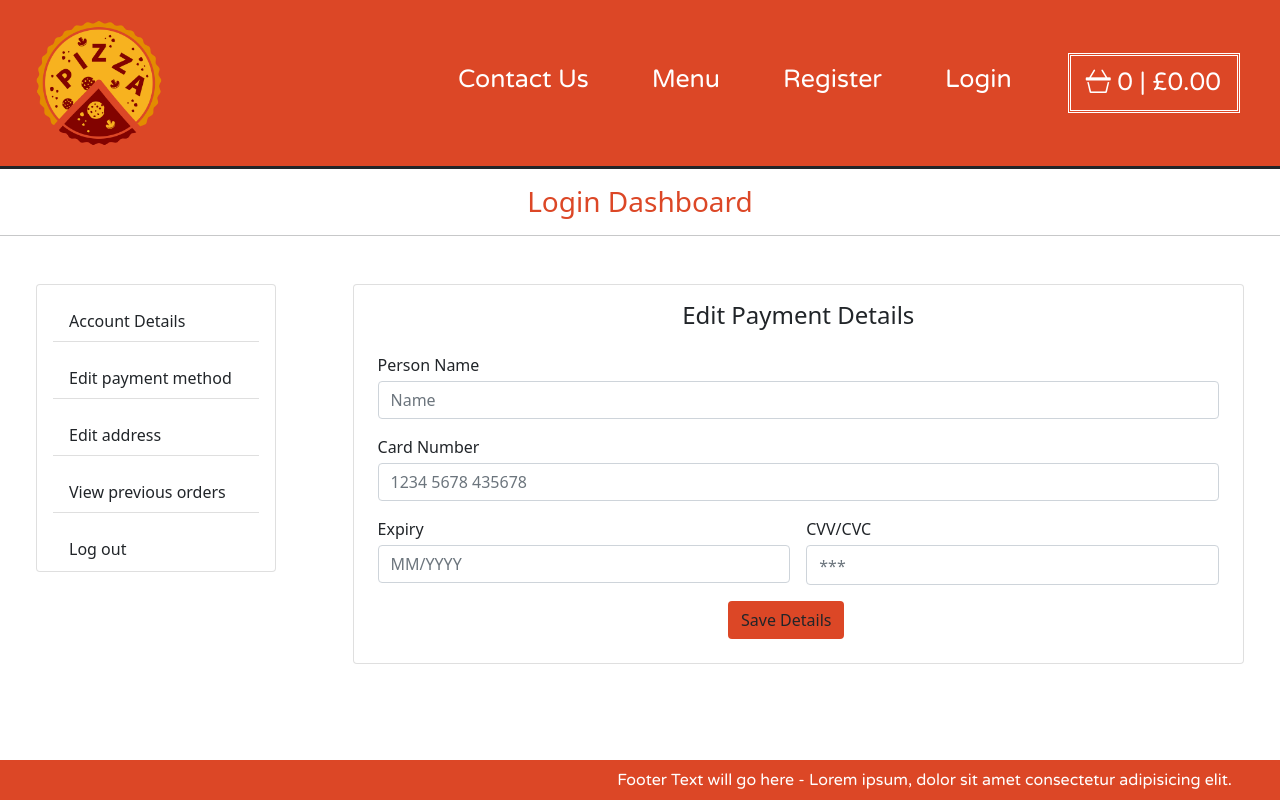
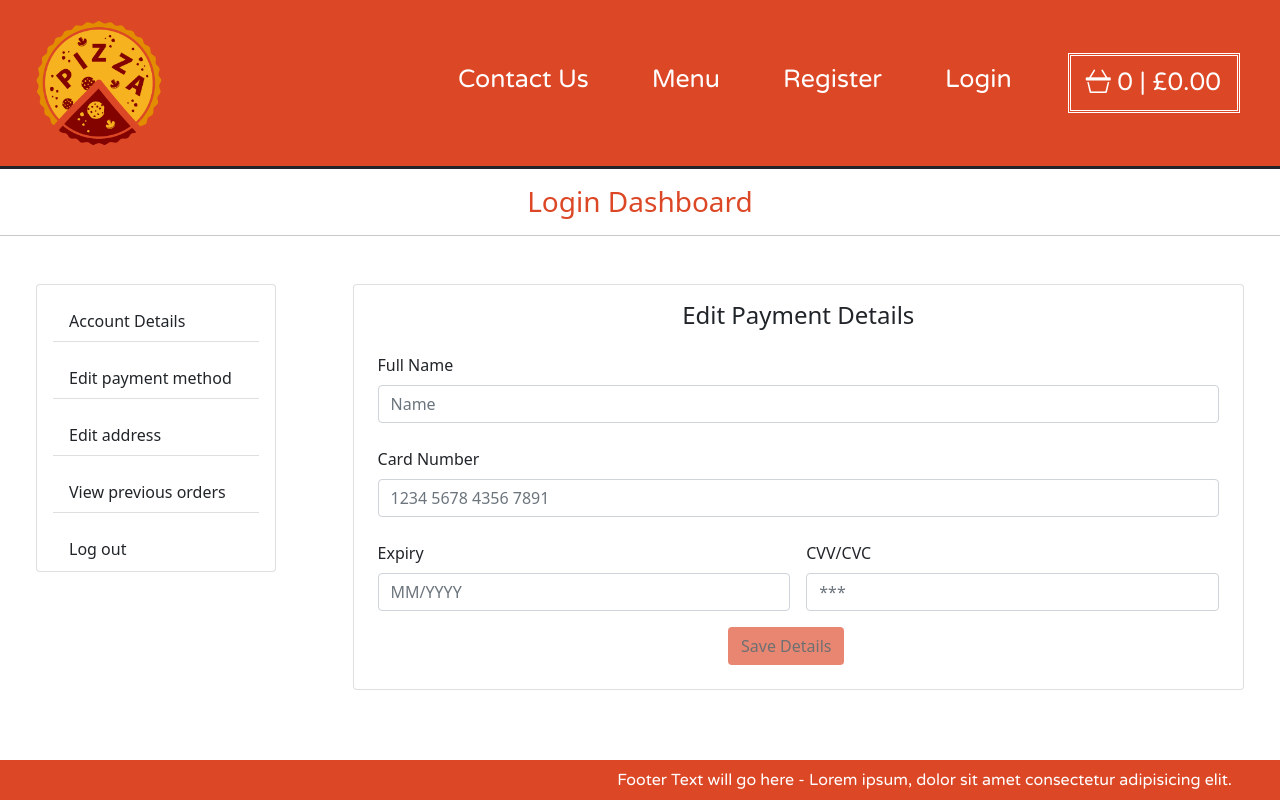
Before and after one commit to ZachDeath/Team-10-FoodDelivery-angular-app, an Angular app in the folder frontend/: page /login-dashboard/payment in a window 1280 px wide. Built offline with nearby package versions, Linux system fonts and the light colour scheme.

Commit message:
Validation on user dashboard forms and ready to send data to db

```diff
--- a/frontend/package.json
+++ b/frontend/package.json
@@ -18,6 +18,7 @@
     "@angular/platform-browser": "~13.0.0",
     "@angular/platform-browser-dynamic": "~13.0.0",
     "@angular/router": "~13.0.0",
+    "angular-credit-cards": "^3.1.8",
     "bootstrap": "^5.1.3",
     "prettier": "^2.5.0",
     "rxjs": "~7.4.0",
--- a/frontend/src/app/app.module.ts
+++ b/frontend/src/app/app.module.ts
@@ -3,7 +3,7 @@ import { BrowserModule } from '@angular/platform-browser';
 import { appComponent } from './app.component';
 import { HeaderComponent } from './components/header/header.component';
 import { FooterComponent } from './components/footer/footer.component';
-import { FormsModule } from '@angular/forms';
+import { FormsModule, ReactiveFormsModule } from '@angular/forms';
 import { LoginFormComponent } from './components/login-form/login-form.component';
 import { MainPageComponent } from './components/main-page/main-page.component';
 import { RegistrationComponent } from './components/registration/registration.component';
@@ -19,13 +19,15 @@ import { ContactPageComponent } from './components/contact-page/contact-page.com
 import {HttpClientModule} from '@angular/common/http';
 import { LoginComponent } from './components/account-components/login/login.component';
 import { AdminComponent } from './components/admin/admin.component';
+import { AccountAddressComponent } from './components/account-components/account-address/account-address.component';
+import { AccountPaymentComponent } from './components/account-components/account-payment/account-payment.component';
 
 
 @NgModule({
   declarations: [appComponent, HeaderComponent, FooterComponent,
     LoginFormComponent, MainPageComponent, RegistrationComponent,
     BannerComponent, BasketComponent, MenuComponent, ErrorPageComponent,
-    MeatEaterMenuComponent,VegMenuComponent,SideMenuComponent, ContactPageComponent, LoginComponent, AdminComponent],
+    MeatEaterMenuComponent,VegMenuComponent,SideMenuComponent, ContactPageComponent, LoginComponent, AdminComponent, AccountAddressComponent, AccountPaymentComponent],
 
   imports: [BrowserModule,
   FormsModule, RoutingModule, HttpClientModule],
--- a/frontend/src/app/components/account-components/account-address/account-address.component.html
+++ b/frontend/src/app/components/account-components/account-address/account-address.component.html
@@ -2,55 +2,68 @@
     <div class="card px-4">
         <h4 class="h8 py-3 text-center">Edit Address Details</h4>
         <div class="row gx-3">
-            <form>
+            <form id="address-form" class="form" (ngSubmit)="onSubmit()" #addressForm="ngForm">
+
                 <!-- 2 column grid layout with text inputs for the first and last names -->
                 <div class="row mb-4">
                   <div class="col">
                     <div class="form-outline">
-                        <label class="form-label" for="form7Example1">First name</label>
-                        <input type="text" id="form7Example1" class="form-control" />
+                        <label class="form-label" for="firstName">First name</label>
+                        <input type="text" name="firstName" #firstName="ngModel" class="form-control" ngModel required>
+                        <span class="help-block" style="color: red;"
+                            *ngIf="!firstName.valid && firstName.touched">First Name Required!</span>
                     </div>
                   </div>
                   <div class="col">
                     <div class="form-outline">
-                        <label class="form-label" for="form7Example2">Last name</label>
-                        <input type="text" id="form7Example2" class="form-control" />
+                        <label class="form-label" for="lastName">Last name</label>
+                        <input type="text" name="lastName" #lastName="ngModel" class="form-control" ngModel required>
+                        <span class="help-block" style="color: red;"
+                            *ngIf="!lastName.valid && lastName.touched">Last Name Required!</span>
                     </div>
                   </div>
                 </div>
 
 
                 <div class="form-outline mb-4">
-                    <label class="form-label" for="form7Example3">Address line 1</label>
-                    <input type="text" id="form7Example3" class="form-control" />
+                    <label class="form-label" for="address1">Address line 1</label>
+                    <input type="text" name="address1" #address1="ngModel" class="form-control" ngModel required>
+                    <span class="help-block" style="color: red;"
+                            *ngIf="!address1.valid && address1.touched">Address Line 1 Required!</span>
                 </div>
 
 
                 <div class="form-outline mb-4">
-                    <label class="form-label" for="form7Example3">Address line 2</label>
-                    <input type="text" class="form-control" />
+                    <label class="form-label" for="address2">Address line 2 (Optional)</label>
+                    <input type="text"  name="address2" class="form-control">
                 </div>
 
 
                 <div class="form-outline mb-4">
-                    <label class="form-label" for="form7Example3">City</label>
-                    <input type="text"  class="form-control" />
+                    <label class="form-label" for="city">City</label>
+                    <input type="text"  name="city" #city="ngModel" class="form-control" ngModel required>
+                    <span class="help-block" style="color: red;"
+                            *ngIf="!city.valid && city.touched">City Required!</span>
                 </div>
 
                 <div class="form-outline mb-4">
-                    <label class="form-label" for="form7Example3">State/Province/Region</label>
-                    <input type="text"  class="form-control" />
+                    <label class="form-label" for="state">State/Province/Region</label>
+                    <input type="text"  name="state" #state="ngModel" class="form-control" ngModel required>
+                    <span class="help-block" style="color: red;"
+                            *ngIf="!state.valid && state.touched">State/Province/Region Required!</span>
                 </div>
 
                 <div class="form-outline mb-4">
-                    <label class="form-label" for="form7Example3">Post Code</label>
-                    <input type="text" class="form-control" />
+                    <label class="form-label" for="post">Post Code</label>
+                    <input type="text" name="post" #post="ngModel" class="form-control" ngModel required>
+                    <span class="help-block" style="color: red;"
+                            *ngIf="!post.valid && post.touched">Post Code Required!</span>
                 </div>
 
                 <div class="row">
                     <div class="col text-center">
                         <button class="btn btn-block mb-4"
-                            style="background-color: #dc4726;">Save Details</button>
+                            style="background-color: #dc4726;" [disabled]="!addressForm.valid">Save Details</button>
                     </div>
                 </div>
 
--- a/frontend/src/app/components/account-components/account-address/account-address.component.ts
+++ b/frontend/src/app/components/account-components/account-address/account-address.component.ts
@@ -1,4 +1,7 @@
-import { Component, OnInit, ViewChild } from '@angular/core';
+import { CommonModule } from '@angular/common';
+import { Component, NgModule, OnInit, ViewChild } from '@angular/core';
+import { FormsModule, NgForm } from '@angular/forms';
+
 
 
 @Component({
@@ -9,7 +12,7 @@ import { Component, OnInit, ViewChild } from '@angular/core';
 
 export class AccountAddressComponent implements OnInit {
 
-
+  @ViewChild('addressForm') addressForm: NgForm;
 
   constructor() { }
 
@@ -18,6 +21,10 @@ export class AccountAddressComponent implements OnInit {
 
   }
 
+  onSubmit(): void {
+
+  }
+
 
 
 }
--- a/frontend/src/app/components/account-components/account-payment/account-payment.component.html
+++ b/frontend/src/app/components/account-components/account-payment/account-payment.component.html
@@ -1,33 +1,46 @@
 <div class="container p-0">
     <div class="card px-4">
         <h4 class="h8 py-3 text-center">Edit Payment Details</h4>
+        <form id="payment-form" class="form" (ngSubmit)="onSubmit()" #paymentForm="ngForm">
         <div class="row gx-3">
-            <div class="col-12">
+            <div class="col-12 mb-4">
                 <div class="d-flex flex-column">
-                    <p class="text mb-1">Person Name</p> <input class="form-control mb-3" type="text" placeholder="Name">
+                    <label class="form-label" for="fullName">Full Name</label>
+                    <input type="text" name="fullName" #fullName="ngModel" class="form-control" placeholder="Name" ngModel required>
+                    <span class="help-block" style="color: red;"
+                        *ngIf="!fullName.valid && fullName.touched">Full Name Required!</span>
                 </div>
             </div>
-            <div class="col-12">
+            <div class="col-12 mb-4">
                 <div class="d-flex flex-column">
-                    <p class="text mb-1">Card Number</p> <input class="form-control mb-3" type="text" placeholder="1234 5678 435678">
+                    <label class="form-label" for="cardNumber">Card Number</label>
+                    <input type="text" name="cardNumber" #cardNumber="ngModel" class="form-control" placeholder="1234 5678 4356 7891" maxlength="16" minlength="12" ngModel required>
+                    <span class="help-block" style="color: red;"
+                        *ngIf="!cardNumber.valid && cardNumber.touched">Card number not correct</span>
                 </div>
             </div>
             <div class="col-6">
                 <div class="d-flex flex-column">
-                    <p class="text mb-1">Expiry</p> <input class="form-control mb-3" type="text" placeholder="MM/YYYY">
+                    <label class="form-label" for="expiry">Expiry</label>
+                    <input type="text" name="expiry" #expiry="ngModel" class="form-control" placeholder="MM/YYYY" ngModel required>
                 </div>
             </div>
             <div class="col-6">
                 <div class="d-flex flex-column">
-                    <p class="text mb-1">CVV/CVC</p> <input class="form-control mb-3 pt-2 " type="password" placeholder="***">
+                    <label class="form-label" for="cvv">CVV/CVC</label>
+                    <input name="cvv" #cvv="ngModel" class="form-control" type="password" placeholder="***" maxlength="3" minlength="3" ngModel required>
+                    <span class="help-block" style="color: red;"
+                        *ngIf="!cvv.valid && cvv.touched">CVV Incorrect!</span>
+
                 </div>
             </div>
             <div class="row">
                 <div class="col text-center">
-                    <button class="btn btn-block mb-4"
-                        style="background-color: #dc4726;">Save Details</button>
+                    <button class="btn btn-block mb-4 mt-3"
+                        style="background-color: #dc4726;"  [disabled]="!paymentForm.valid">Save Details</button>
                 </div>
             </div>
         </div>
+        </form>
     </div>
 </div>
--- a/frontend/src/app/components/account-components/account-payment/account-payment.component.ts
+++ b/frontend/src/app/components/account-components/account-payment/account-payment.component.ts
@@ -1,4 +1,6 @@
 import { Component, OnInit, ViewChild } from '@angular/core';
+import { FormControl, FormGroup, NgForm, Validators } from '@angular/forms';
+
 
 
 @Component({
@@ -9,12 +11,17 @@ import { Component, OnInit, ViewChild } from '@angular/core';
 
 export class AccountPaymentComponent implements OnInit {
 
-
+  @ViewChild('paymentForm') paymentForm: NgForm;
 
   constructor() { }
 
 
-  ngOnInit(): void {
+  cardNumberGroup: FormGroup;
+
+  ngOnInit(){
+  }
+
+  onSubmit():void{
 
   }
 
--- a/frontend/src/app/components/login-form/login-form.component.html
+++ b/frontend/src/app/components/login-form/login-form.component.html
@@ -17,10 +17,6 @@
                 <span class="help-block" style="color: red;"
                     *ngIf="!password.valid && password.touched">Required!</span>
             </div>
-            <div class="form-group">
-                <label for="remember-me" class=" mb-2 mt-2"><span>Remember me: </span> <span><input id="remember-me"
-                            name="remember-me" type="checkbox"></span></label>
-            </div>
 
             <div class="row">
                 <div class="col text-center">
```
Also changed, not shown: 1 other file (tests, documents, lock files or other folders).
